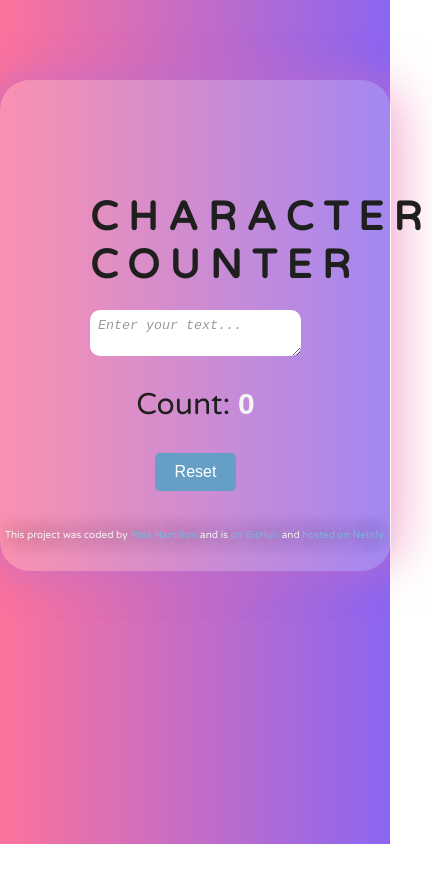
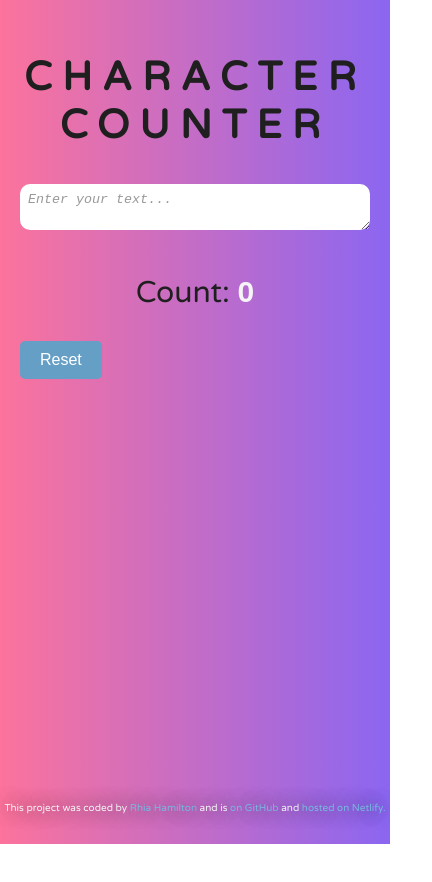
Before and after one commit to RhiaFHunte/Rfh-dynamic-character-counter, a plain HTML site: page index.html in a window 390 px wide. Shown: the whole page, 432 px wide, since content can reach past the window. After the commit the page ends 844 px from the top, so only its background shows below. Drawn offline with Linux system fonts and the light colour scheme.

Commit message:
Updated styling to improve responsiveness

```diff
--- a/index.html
+++ b/index.html
@@ -10,17 +10,11 @@
    <link href="https://fonts.googleapis.com/css2?family=Varela+Round&display=swap" rel="stylesheet">
 </head>
 <body>
-   <div class="secondary-container">
    <div class="main-container">
-      <h2>CHARACTER COUNTER </h2>
+      <h2>CHARACTER COUNTER</h2>
       <textarea id="input-field" placeholder="Enter your text..."></textarea>
       <p id="counter">Count: <b id="character-count">0</b></p>
-
- </div>
-
- <div>
       <button id="reset-button">Reset</button>
-
    </div>
 
    <footer>
@@ -33,13 +27,7 @@
          </p>
       </div>
    </footer>
-</div>
-</div>
-</div>
-</div>
 
    <script src="app.js"></script>
-
-
 </body>
 </html>
--- a/styles.css
+++ b/styles.css
@@ -9,57 +9,22 @@ body {
    background: linear-gradient(90deg, rgb(252, 115, 156) 0%, rgb(139, 102, 241) 100%);
    background-size: cover;
    background-repeat: no-repeat;
-   overflow: hidden;
 }
 
 h2, p {
-  display: block;
   color: rgb(31, 31, 31);
   font-family: "Varela Round", sans-serif;
-  text-align: center; /* Center the text */
+  text-align: center;
 }
 
 h2 {
   font-size: 40px;
   letter-spacing: 10px;
-  font-style: normal;
-  text-align: center;
   margin-bottom: 10%;
 }
 
-.varela-round-regular h2, p {
-  font-family: "Varela Round", sans-serif;
-  font-weight: 400;
-  font-style: normal;
-}
-
-/* Styles for the main container */
-div.main-container {
-  width: auto;
-  margin: 0 10px auto;
-  padding: 60px;
-  border-radius: 10px; /* Add border radius for rounded corners */
-  text-align: center; /* Center the content inside the container */
-}
-
-div.secondary-container {
-  width: 40%;
-  margin: 80px auto; /* Add margin to move the container downwards */
-  padding: 20px; /* Add padding inside the container */
-  border-radius: 30px; /* Add border radius for rounded corners */
-  text-align: center; /* Center the content inside the container */
-  background-color: #f2f2f23c; /* Add background color */
-  position: relative; /* Set the position to relative */
-  box-shadow:
-  -20px 0 50px -10px #9266eb8e, /* Left side shadow */
-  20px 0 50px -10px #f472a48a, /* Right side shadow */
-  0 0 30px rgba(223, 240, 255, 0); /* Silvery glow effect */
-}
-
 #input-field {
-  width: 100%; /* Adjust the width percentage */
-  display: flex;
-  margin: 0 auto; /* Center the input field */
+  width: 100%;
   margin-bottom: 10px;
   padding: 8px;
   border: none;
@@ -69,52 +34,43 @@ div.secondary-container {
 }
 
 #input-field::placeholder {
-  /* Style for the placeholder text */
-  color: #999; /* Placeholder text color */
-  font-style: italic; /* Italicize the placeholder text */
+  color: #999;
+  font-style: italic;
 }
 
 #input-field:focus {
-  box-shadow: 0 0 10px #007bff; /* Add a box shadow when the input is focused */
+  box-shadow: 0 0 10px #007bff;
 }
 
-/* Style for the character count */
 #character-count {
   color: whitesmoke;
   font-family: "Duru Sans", sans-serif;
   font-weight: 700;
 }
 
-/* CSS for the reset button */
 #reset-button {
-   background-color: #669fc6; /* Green background */
-   border: none; /* Remove border */
-   color: white; /* White text */
-   padding: 10px 20px; /* Add padding */
-   text-align: center; /* Center text */
-   text-decoration: none; /* Remove underline */
-   display: inline-block; /* Display as inline-block */
-   font-size: 16px; /* Set font size */
-   border-radius: 5px; /* Add border radius */
-   cursor: pointer; /* Add cursor pointer on hover */
-   position: relative; /* Set position to relative */
-   top: -60px; /* Move the button upwards */
+   background-color: #669fc6;
+   border: none;
+   color: white;
+   padding: 10px 20px;
+   text-align: center;
+   text-decoration: none;
+   display: inline-block;
+   font-size: 16px;
+   border-radius: 5px;
+   cursor: pointer;
  }
 
-/* Change background color on hover */
 #reset-button:hover {
   background-color: #4583a0;
 }
 
-/* Change background color on active */
 #reset-button:active {
   background-color: #3e738e;
 }
 
-
 #counter {
   font-size: 30px;
-  font-family: "Varela Round", sans-serif;
 }
 
 .footer-section {
@@ -132,7 +88,6 @@ div.secondary-container {
 }
 
 .footer-section p {
-  text-decoration: none;
   color: whitesmoke;
   text-shadow: 0 0 20px black;
 }
@@ -143,13 +98,13 @@ div.secondary-container {
 
 /* Media queries for responsiveness */
 @media only screen and (max-width: 768px) {
-  div.secondary-container {
-    width: 80%; /* Reduce width for smaller screens */
+  .main-container {
+    padding: 30px;
   }
 }
 
 @media only screen and (max-width: 576px) {
-  div.secondary-container {
-    width: 90%; /* Further reduce width for even smaller screens */
+  .main-container {
+    padding: 20px;
   }
 }
```
Lines whose indentation alone changed are shown as unchanged.
